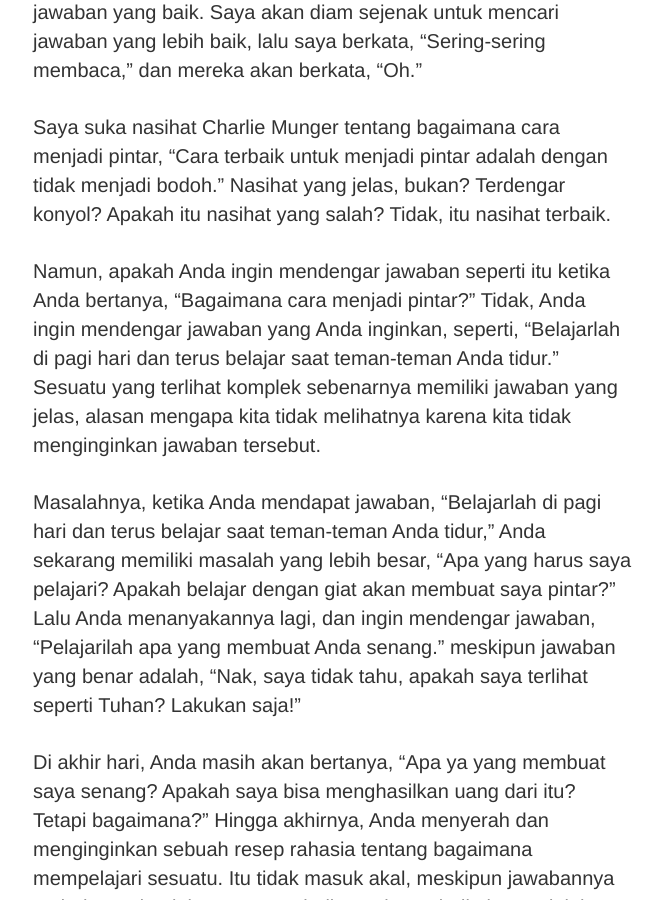
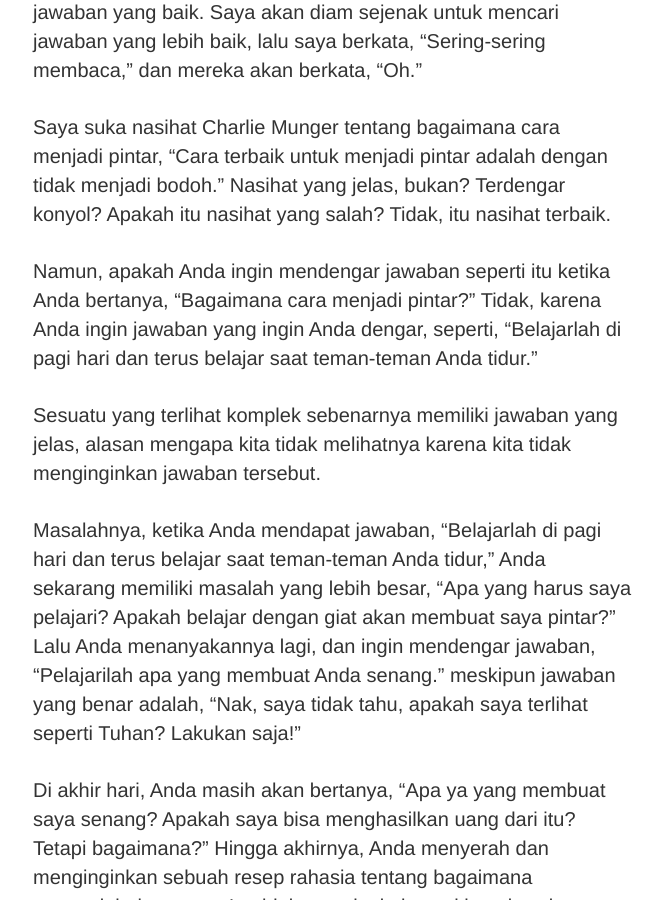
Before and after one commit to tertanda/rnsl.github.io, a Jekyll site: the page built from artikel/desain/_posts/2016-11-28-panduan-belajar-desain.md, in a window 1280 px wide and 900 px high, scrolled down 594 px. Shown: the whole window, without its empty margins (307-970 px from the left). Built offline with Jekyll 4.4.1, drawn with Linux system fonts in a browser that asks for light colours.

Commit message:
Update 2016-11-28-panduan-belajar-desain.md

```diff
--- a/artikel/desain/_posts/2016-11-28-panduan-belajar-desain.md
+++ b/artikel/desain/_posts/2016-11-28-panduan-belajar-desain.md
@@ -17,7 +17,9 @@ Tetapi, saya tidak memberi jawaban seperti itu, karena itu bukan jawaban yang ba
 
 Saya suka nasihat Charlie Munger tentang bagaimana cara menjadi pintar, "Cara terbaik untuk menjadi pintar adalah dengan tidak menjadi bodoh." Nasihat yang jelas, bukan? Terdengar konyol? Apakah itu nasihat yang salah? Tidak, itu nasihat terbaik.
 
-Namun, apakah Anda ingin mendengar jawaban seperti itu ketika Anda bertanya, "Bagaimana cara menjadi pintar?" Tidak, Anda ingin mendengar jawaban yang Anda inginkan, seperti, "Belajarlah di pagi hari dan terus belajar saat teman-teman Anda tidur." Sesuatu yang terlihat komplek sebenarnya memiliki jawaban yang jelas, alasan mengapa kita tidak melihatnya karena kita tidak menginginkan jawaban tersebut.
+Namun, apakah Anda ingin mendengar jawaban seperti itu ketika Anda bertanya, "Bagaimana cara menjadi pintar?" Tidak, karena Anda ingin jawaban yang ingin Anda dengar, seperti, "Belajarlah di pagi hari dan terus belajar saat teman-teman Anda tidur."
+
+Sesuatu yang terlihat komplek sebenarnya memiliki jawaban yang jelas, alasan mengapa kita tidak melihatnya karena kita tidak menginginkan jawaban tersebut.
 
 Masalahnya, ketika Anda mendapat jawaban, "Belajarlah di pagi hari dan terus belajar saat teman-teman Anda tidur," Anda sekarang memiliki masalah yang lebih besar, "Apa yang harus saya pelajari? Apakah belajar dengan giat akan membuat saya pintar?" Lalu Anda menanyakannya lagi, dan ingin mendengar jawaban, "Pelajarilah apa yang membuat Anda senang." meskipun jawaban yang benar adalah, "Nak, saya tidak tahu, apakah saya terlihat seperti Tuhan? Lakukan saja!"
 
```
